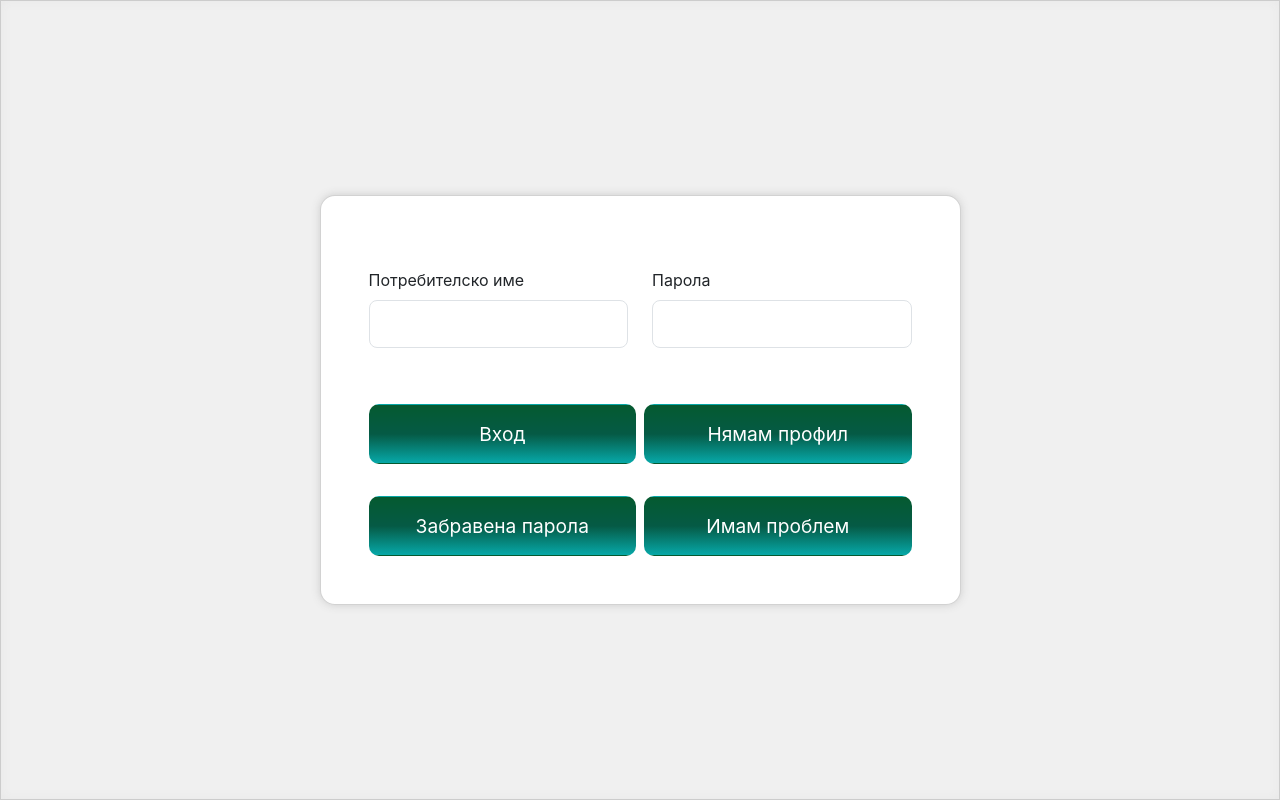
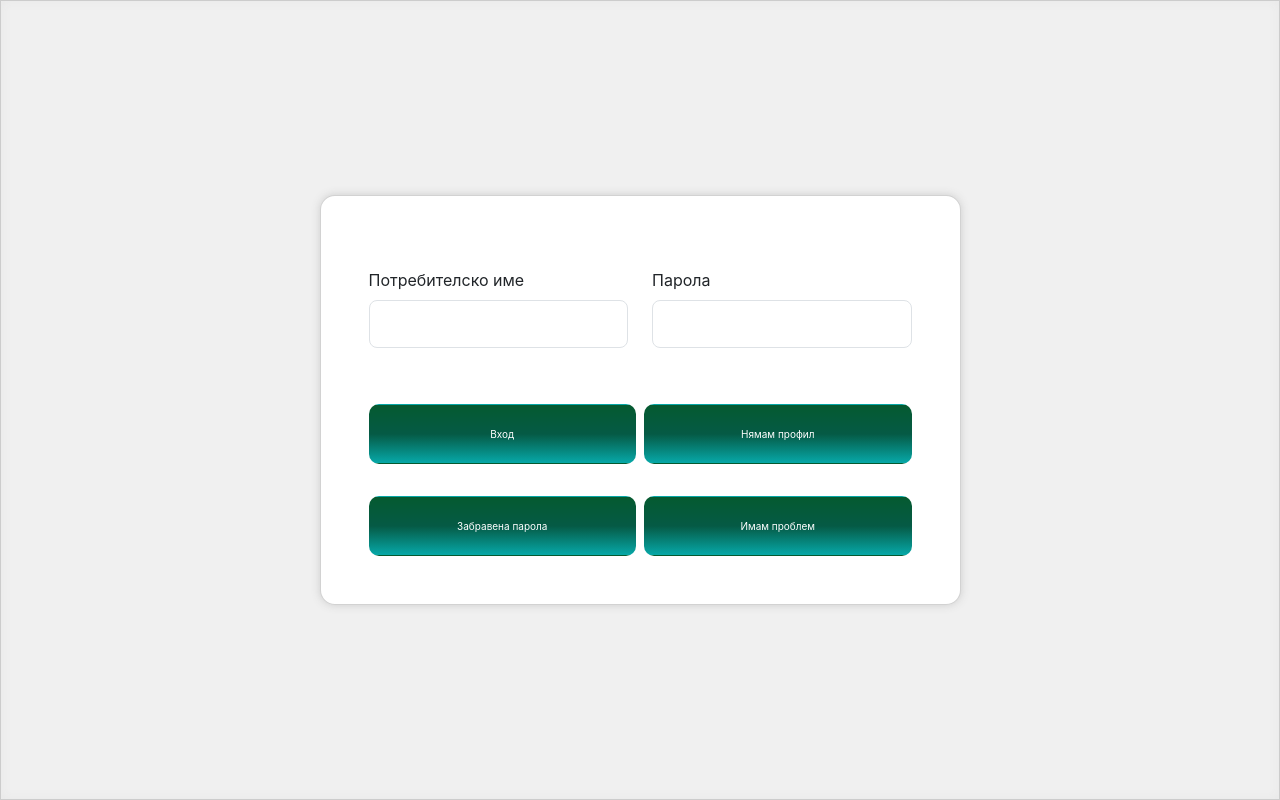
Before and after one commit to ViaraK/BriGaDo, a plain HTML site: page BriGaDo-master/login/userlogin.html in a window 1280 px wide. Drawn offline with nearby package versions, Linux system fonts and the light colour scheme; a web font is replaced by a local one.

Commit message:
Update userlogin.html

```diff
--- a/BriGaDo-master/login/userlogin.html
+++ b/BriGaDo-master/login/userlogin.html
@@ -39,12 +39,12 @@
                 </div>
 
                 <div class="mt-4 pt-2 d-flex gap-2">
-                  <input data-mdb-ripple-init class="btn btn-lg btn-custom-login"  type="submit" value="Вход" />
-                  <input data-mdb-ripple-init class="btn btn-lg btn-custom-login"  type="submit" value="Нямам профил" onclick="window.location.href='./usertype.html'"/>
+                  <input style="font-size:10px" data-mdb-ripple-init class="btn btn-lg btn-custom-login"  type="submit" value="Вход" />
+                  <input style="font-size:10px" data-mdb-ripple-init class="btn btn-lg btn-custom-login"  type="submit" value="Нямам профил" onclick="window.location.href='./usertype.html'"/>
                 </div>
                 <div class="mt-4 pt-2 d-flex gap-2">
-                  <input data-mdb-ripple-init class="btn btn-lg btn-custom-login"  type="submit" value="Забравена парола" />
-                  <input data-mdb-ripple-init class="btn btn-lg btn-custom-login"  type="submit" value="Имам проблем" />
+                  <input style="font-size:10px" data-mdb-ripple-init class="btn btn-lg btn-custom-login"  type="submit" value="Забравена парола" />
+                  <input style="font-size:10px" data-mdb-ripple-init class="btn btn-lg btn-custom-login"  type="submit" value="Имам проблем" />
                   </div>
 
               </form>
```
